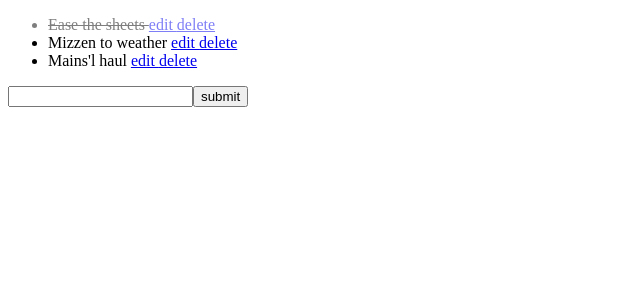
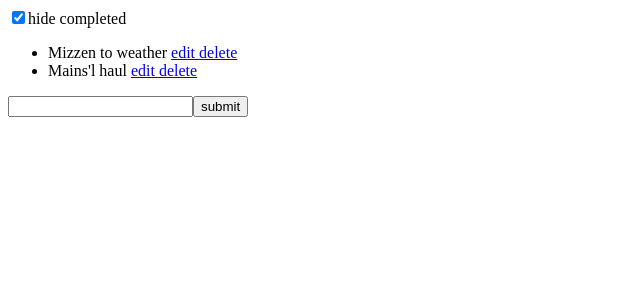
Before and after one commit to garden-nomes/vue-todo, a Vue app: page / in a window 1280 px wide. Shown: the top 300 px of the page, without its empty margins (0-640 px from the left). Built offline with nearby package versions, Linux system fonts and the light colour scheme.

Commit message:
add filter for completed todos

```diff
--- a/src/components/TodoList.vue
+++ b/src/components/TodoList.vue
@@ -1,8 +1,9 @@
 <template>
   <div class="todo-list">
+    <input type="checkbox" v-model="hideCompleted">hide completed</input>
     <ul>
       <TodoItem
-        v-for="todo in todos"
+        v-for="todo in (hideCompleted ? activeTodos : todos)"
         :key="todo.id"
         :todo="todo"
         @delete="$emit('deleteTodo', $event)"
@@ -19,6 +20,16 @@ export default {
   components: { TodoItem },
   props: {
     todos: Array
+  },
+  data() {
+    return {
+      hideCompleted: true
+    }
+  },
+  computed: {
+    activeTodos() {
+      return this.todos.filter(todo => !todo.done)
+    }
   }
 };
 </script>
```
